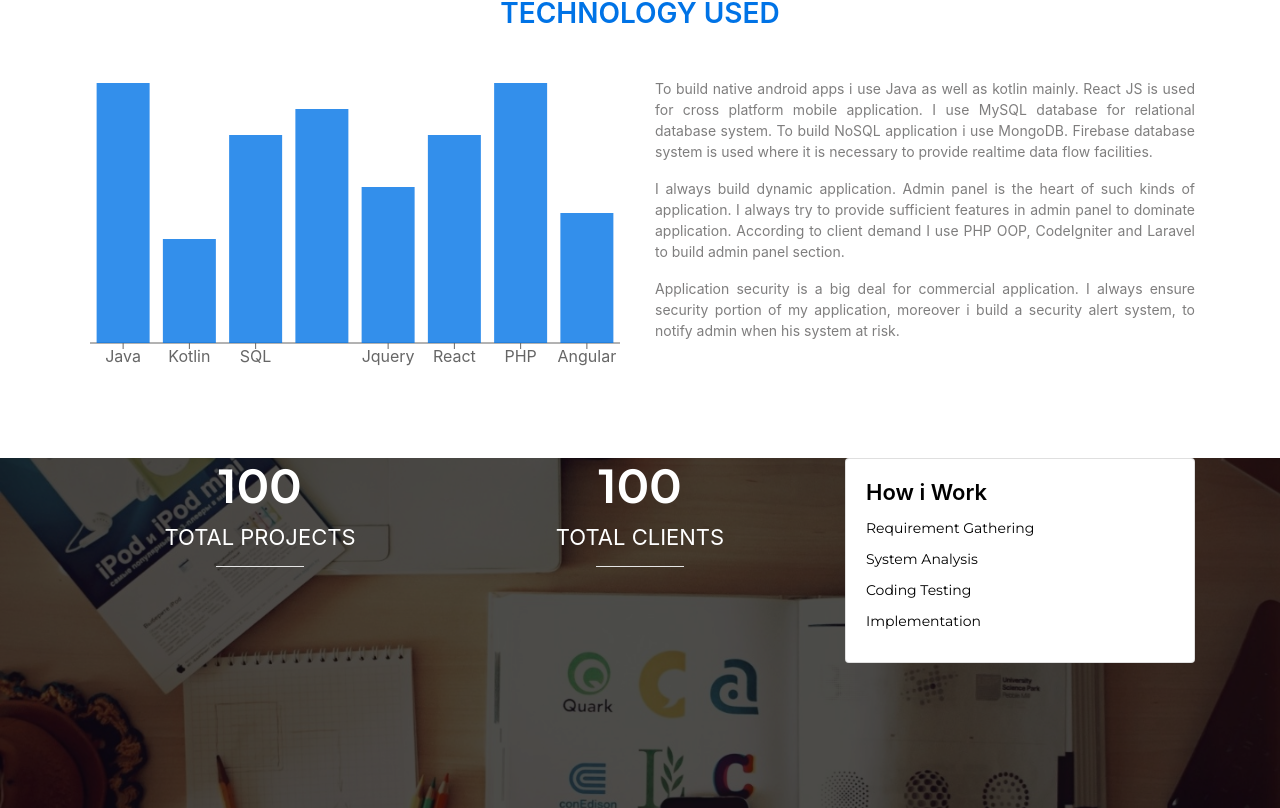
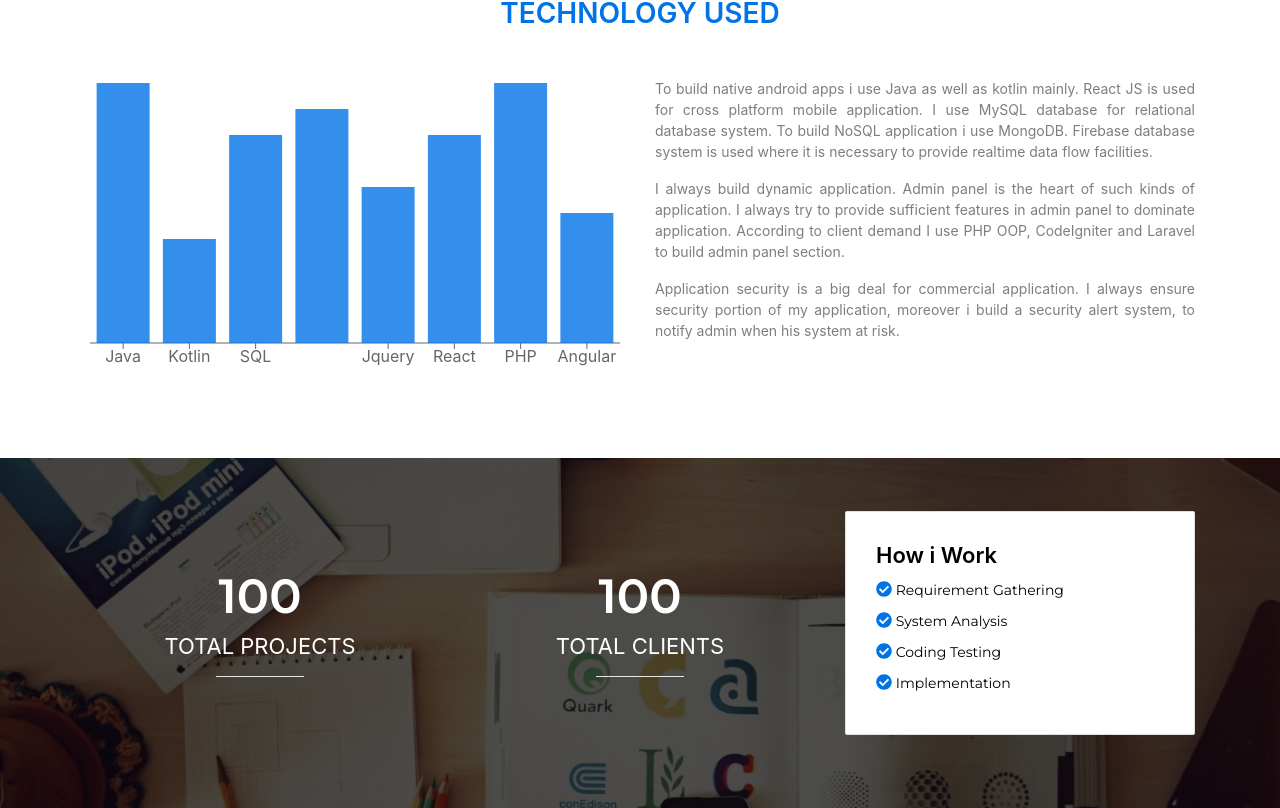
Before and after one commit to sazzadshakhbd/react-website, a React (Create React App) app: page / in a window 1280 px wide. Shown: the part 1212-2020 px from the top of the page. Built offline with nearby package versions, Linux system fonts and the light colour scheme.

Commit message:
implement font-awesome in summary component

```diff
--- a/package.json
+++ b/package.json
@@ -3,6 +3,9 @@
   "version": "0.1.0",
   "private": true,
   "dependencies": {
+    "@fortawesome/fontawesome-svg-core": "^1.2.36",
+    "@fortawesome/free-solid-svg-icons": "^5.15.4",
+    "@fortawesome/react-fontawesome": "^0.1.15",
     "bootstrap": "^4.3.1",
     "react": "^16.10.2",
     "react-bootstrap": "^1.0.0-beta.14",
--- a/src/asset/css/custom.css
+++ b/src/asset/css/custom.css
@@ -130,6 +130,9 @@ transition: background-color 400ms linear;
   width: 100%;
   min-height: 350px;
 }
+.counterSection {
+  margin-top: 15%;
+}
 .counterNumber {
   color: #fff;
   font-size: 48px;
@@ -143,6 +146,11 @@ transition: background-color 400ms linear;
   font-family: 'Raleway' sans-serif;
   text-transform: uppercase;
   font-weight: 400;
+}
+.counterCard {
+  margin-top: 15%;
+  border-radius: 2px;
+  padding: 10px;
 }
 .counterCardTitle {
   color: #000;
@@ -163,3 +171,7 @@ transition: background-color 400ms linear;
   color: #000;
   margin-bottom: 10px;
 }
+.counterIconColor {
+  color: #0073E6;
+  font-size: 16px;
+}
--- a/src/components/Summary/Summary.jsx
+++ b/src/components/Summary/Summary.jsx
@@ -1,6 +1,7 @@
 import React, { Component, Fragment } from 'react';
 import {Container, Row, Col, Card} from 'react-bootstrap';
-
+import {FontAwesomeIcon} from '@fortawesome/react-fontawesome';
+import {faCheckCircle} from '@fortawesome/free-solid-svg-icons';
 class Summary extends Component {
   render() {
     return (
@@ -10,7 +11,7 @@ class Summary extends Component {
             <Container>
               <Row>
                 <Col lg={8} md={6} sm={12}>
-                  <Row>
+                  <Row className="counterSection">
                     <Col lg={6} md={6} sm={6}>
                       <div className="text-center">
                         <h1 className="counterNumber">100</h1>
@@ -28,15 +29,15 @@ class Summary extends Component {
                   </Row>
                 </Col>
                 <Col lg={4} md={6} sm={12}>
-                  <Card>
+                  <Card className="counterCard">
                     <Card.Body>
                       <Card.Title className="counterCardTitle">How i Work</Card.Title>
                       <Card.Text className="counterCardSubTitle">
                         <ul>
-                          <li>requirement gathering</li>
-                          <li>system analysis</li>
-                          <li>coding testing</li>
-                          <li>implementation</li>
+                          <li><FontAwesomeIcon className="counterIconColor" icon={faCheckCircle} />  requirement gathering</li>
+                          <li><FontAwesomeIcon className="counterIconColor" icon={faCheckCircle} /> system analysis</li>
+                          <li><FontAwesomeIcon className="counterIconColor" icon={faCheckCircle} /> coding testing</li>
+                          <li><FontAwesomeIcon className="counterIconColor" icon={faCheckCircle} /> implementation</li>
                         </ul>
                       </Card.Text>
                     </Card.Body>
```
Also changed, not shown: 1 other file (tests, documents, lock files or other folders).
